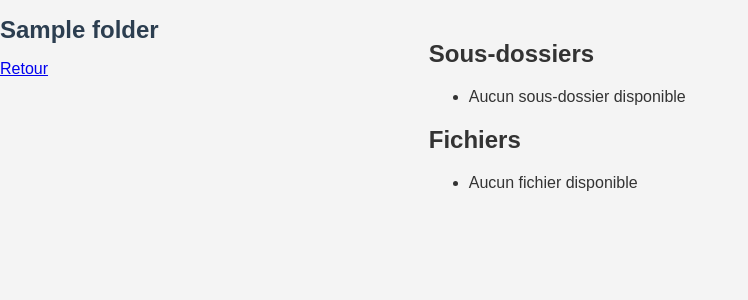
After one commit to LeThorgrim/DriveDuWish, a Django app: a page that uses myapp/templates/myapp/folder_view.html in a window 1280 px wide. The commit adds this page. Shown: the top 300 px of the page, without its empty margins (0-748 px from the left). Run offline with Django 5.2, Linux system fonts and the light colour scheme; data comes from the database, SQL or seed files in the repository; both versions use the stored data as it was after the commit; tables that the repository leaves empty hold one stand-in row (values such as "Sample post").

Commit message:
Ajout des dossier/image:etc

```diff
--- a/myapp/models.py
+++ b/myapp/models.py
@@ -1,9 +1,26 @@
+# myapp/models.py
 from django.db import models
+import os
 
-# Create your models here.
+class Folder(models.Model):
+    name = models.CharField(max_length=100)
+    parent = models.ForeignKey('self', on_delete=models.CASCADE, null=True, blank=True)
+
+    def __str__(self):
+        return self.name
+
+    def get_full_path(self):
+        """
+        Retourne le chemin complet du dossier à partir du répertoire 'media'
+        """
+        if self.parent:
+            return os.path.join(self.parent.get_full_path(), self.name)
+        return self.name
+
 class MediaFile(models.Model):
     title = models.CharField(max_length=100)
-    file = models.FileField(upload_to='uploads/')  # Chemin de sauvegarde
+    file = models.FileField(upload_to='uploads/')
+    folder = models.ForeignKey(Folder, on_delete=models.CASCADE, null=True, blank=True)
 
     def __str__(self):
         return self.title
--- a/myapp/static/home.js
+++ b/myapp/static/home.js
@@ -24,3 +24,14 @@ document.addEventListener('DOMContentLoaded', function() {
         });
     });
 });
+
+document.addEventListener("DOMContentLoaded", function() {
+    const folders = document.querySelectorAll('.folder');
+
+    folders.forEach(folder => {
+        folder.addEventListener('click', function() {
+            alert(`Ouvrir le dossier: ${folder.querySelector('span').textContent}`);
+            // Ajoutez ici la logique pour charger le contenu du dossier cliqué
+        });
+    });
+});
--- /dev/null
+++ b/myapp/templates/myapp/folder_view.html
@@ -0,0 +1,45 @@
+{% load static %}
+<!DOCTYPE html>
+<html lang="fr">
+<head>
+    <meta charset="UTF-8">
+    <meta name="viewport" content="width=device-width, initial-scale=1.0">
+    <title>{{ folder.name }}</title>
+    <meta name="description" content="Contenu du dossier {{ folder.name }}">
+    <meta name="keywords" content="Google Drive, HTML, CSS, Démonstration">
+<link rel="stylesheet" href="{% static 'home.css' %}">
+</head>
+<body>
+    <header>
+        <h1>{{ folder.name }}</h1>
+        <nav>
+            <a href="{% url 'upload_file' %}">Retour</a>
+        </nav>
+    </header>
+    <div class="content">
+        <h2>Sous-dossiers</h2>
+        <ul>
+            {% for subfolder in subfolders %}
+                <li>
+                    <a href="{% url 'view_folder' subfolder.id %}">{{ subfolder.name }}</a>
+                    <a href="{% url 'delete_folder' subfolder.id %}">Supprimer</a>
+                </li>
+            {% empty %}
+                <li>Aucun sous-dossier disponible</li>
+            {% endfor %}
+        </ul>
+        <h2>Fichiers</h2>
+        <ul>
+            {% for file in files %}
+                <li>
+                    <a href="{{ file.file.url }}">{{ file.title }}</a>
+                    <a href="{% url 'delete_file' file.id %}">Supprimer</a>
+                </li>
+            {% empty %}
+                <li>Aucun fichier disponible</li>
+            {% endfor %}
+        </ul>
+    </div>
+    <script src="{% static 'home.js' %}"></script>
+</body>
+</html>
--- a/myapp/urls.py
+++ b/myapp/urls.py
@@ -2,6 +2,8 @@ from django.urls import path
 from . import views
 
 urlpatterns = [
-
-    path('', views.upload_file, name='upload_file'),  # Page d'upload
+    path('', views.upload_file, name='upload_file'),
+    path('delete_file/<int:file_id>/', views.delete_file, name='delete_file'),
+    path('delete_folder/<int:folder_id>/', views.delete_folder, name='delete_folder'),
+    path('view_folder/<int:folder_id>/', views.view_folder, name='view_folder'),
 ]
--- a/myapp/views.py
+++ b/myapp/views.py
@@ -1,20 +1,90 @@
-from django.shortcuts import render, redirect
-from .forms import MediaFileForm
-from .models import MediaFile
-
-
-
+import os
+import shutil
+from django.conf import settings
+from django.shortcuts import render, redirect, get_object_or_404
+from .forms import MediaFileForm, FolderForm
+from .models import MediaFile, Folder
 
 def upload_file(request):
     if request.method == 'POST':
-        form = MediaFileForm(request.POST, request.FILES)
-        if form.is_valid():
-            #on envoie le fichier dans le dossier media
-            form.save()
+        file_form = MediaFileForm(request.POST, request.FILES)
+        folder_form = FolderForm(request.POST)
+
+        if 'add_file' in request.POST and file_form.is_valid():
+            file_instance = file_form.save(commit=False)
+            # Mettre le fichier dans le bon dossier s'il est sélectionné
+            if file_instance.folder:
+                folder_path = file_instance.folder.get_full_path()
+                file_instance.file.name = os.path.join(folder_path, file_instance.file.name)
+            file_instance.save()
             return redirect('upload_file')
+
+        if 'add_folder' in request.POST and folder_form.is_valid():
+            new_folder = folder_form.save()
+            create_physical_folder(new_folder)  # Crée le dossier physique
+            return redirect('upload_file')
+
     else:
-        form = MediaFileForm()
+        file_form = MediaFileForm()
+        folder_form = FolderForm()
 
-    # Récupérer tous les fichiers
-    files = MediaFile.objects.all()
-    return render(request, 'myapp/home.html', {'form': form, 'files': files})
+    folders = Folder.objects.filter(parent__isnull=True)  # Afficher uniquement les dossiers racine
+    files = MediaFile.objects.filter(folder__isnull=True)  # Afficher uniquement les fichiers sans dossier
+
+    return render(request, 'myapp/home.html', {
+        'file_form': file_form,
+        'folder_form': folder_form,
+        'folders': folders,
+        'files': files,
+    })
+
+def delete_file(request, file_id):
+    file_instance = get_object_or_404(MediaFile, id=file_id)
+    file_path = os.path.join(settings.MEDIA_ROOT, file_instance.file.name)
+
+    if os.path.exists(file_path):
+        os.remove(file_path)
+
+    file_instance.delete()
+    return redirect('upload_file')
+
+def delete_folder(request, folder_id):
+    folder_instance = get_object_or_404(Folder, id=folder_id)
+    folder_path = os.path.join(settings.MEDIA_ROOT, folder_instance.get_full_path())
+
+    # Supprimer tous les fichiers dans le dossier
+    files = MediaFile.objects.filter(folder=folder_instance)
+    for file in files:
+        file_path = os.path.join(settings.MEDIA_ROOT, file.file.name)
+        if os.path.exists(file_path):
+            os.remove(file_path)
+        file.delete()
+
+    # Supprimer tous les sous-dossiers
+    subfolders = Folder.objects.filter(parent=folder_instance)
+    for subfolder in subfolders:
+        delete_folder(request, subfolder.id)
+
+    # Supprimer le dossier physique et son contenu
+    if os.path.exists(folder_path):
+        shutil.rmtree(folder_path)
+
+    folder_instance.delete()
+    return redirect('upload_file')
+
+def create_physical_folder(folder_instance):
+    # Crée un dossier physique dans le dossier uploads de media
+    folder_path = os.path.join(settings.MEDIA_ROOT, folder_instance.get_full_path())
+    if not os.path.exists(folder_path):
+        os.makedirs(folder_path)
+
+def view_folder(request, folder_id):
+    folder_instance = get_object_or_404(Folder, id=folder_id)
+    files = MediaFile.objects.filter(folder=folder_instance)
+    subfolders = Folder.objects.filter(parent=folder_instance)
+
+    return render(request, 'myapp/folder_view.html', {
+        'folder': folder_instance,
+        'files': files,
+        'subfolders': subfolders,
+    })
```
Also changed, not shown: myapp/forms.py (+7 -2 lines), myapp/static/home.css (+45 -0 lines), myapp/templates/myapp/home.html (+51 -17 lines), DriveDuWish/urls.py (line endings or trailing spaces), db.sqlite3, media/uploads/mel.jpg (added), media/uploads/naruto.jpg (deleted), myapp/migrations/0002_mediafile_folder.py (added), myapp/migrations/0003_folder_alter_mediafile_folder.py (added), 2 other files.
